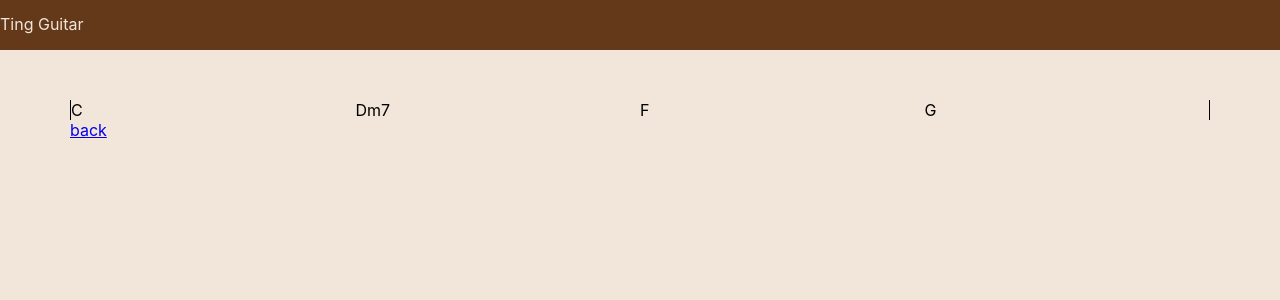
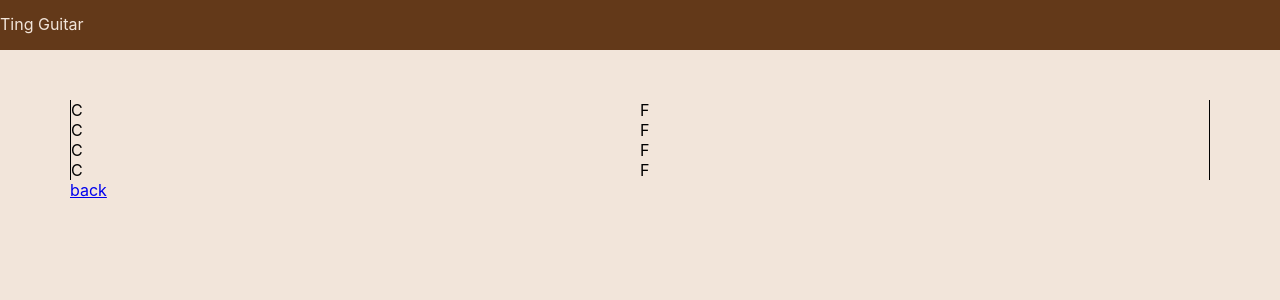
Before and after one commit to ting-ting-ting/ting-guitar, a React (Create React App) app: page /#/tab/2 in a window 1280 px wide. Shown: the top 300 px of the page. Built offline with nearby package versions, Linux system fonts and the light colour scheme.

Commit message:
create Line component

```diff
--- a/src/GuitarTabPage/index.jsx
+++ b/src/GuitarTabPage/index.jsx
@@ -3,10 +3,11 @@ import {
   Link,
 } from "react-router-dom";
 import Measure from '../components/Measure';
+import Line from '../components/Line';
 
 const GuitarTabPage = () => (
   <div>
-    <Measure />
+    <Line />
     <Link to="/">back</Link>
   </div>
 );
--- /dev/null
+++ b/src/components/Line/index.jsx
@@ -0,0 +1,18 @@
+import React from 'react';
+import Measure from '../Measure';
+import './index.scss';
+
+const Line = ({
+
+}) => {
+  return (
+    <div className="line">
+      <Measure />
+      <Measure />
+      <Measure />
+      <Measure />
+    </div>
+  );
+};
+
+export default React.memo(Line);
--- /dev/null
+++ b/src/components/Line/index.scss
@@ -0,0 +1,3 @@
+.line {
+
+}
--- a/src/components/Measure/index.jsx
+++ b/src/components/Measure/index.jsx
@@ -7,9 +7,9 @@ const Measure = ({
   return (
     <div className="measure">
       <span className="chord">C</span>
-      <span className="chord">Dm7</span>
+      <span className="chord"></span>
       <span className="chord">F</span>
-      <span className="chord">G</span>
+      <span className="chord"></span>
     </div>
   );
 };
```
